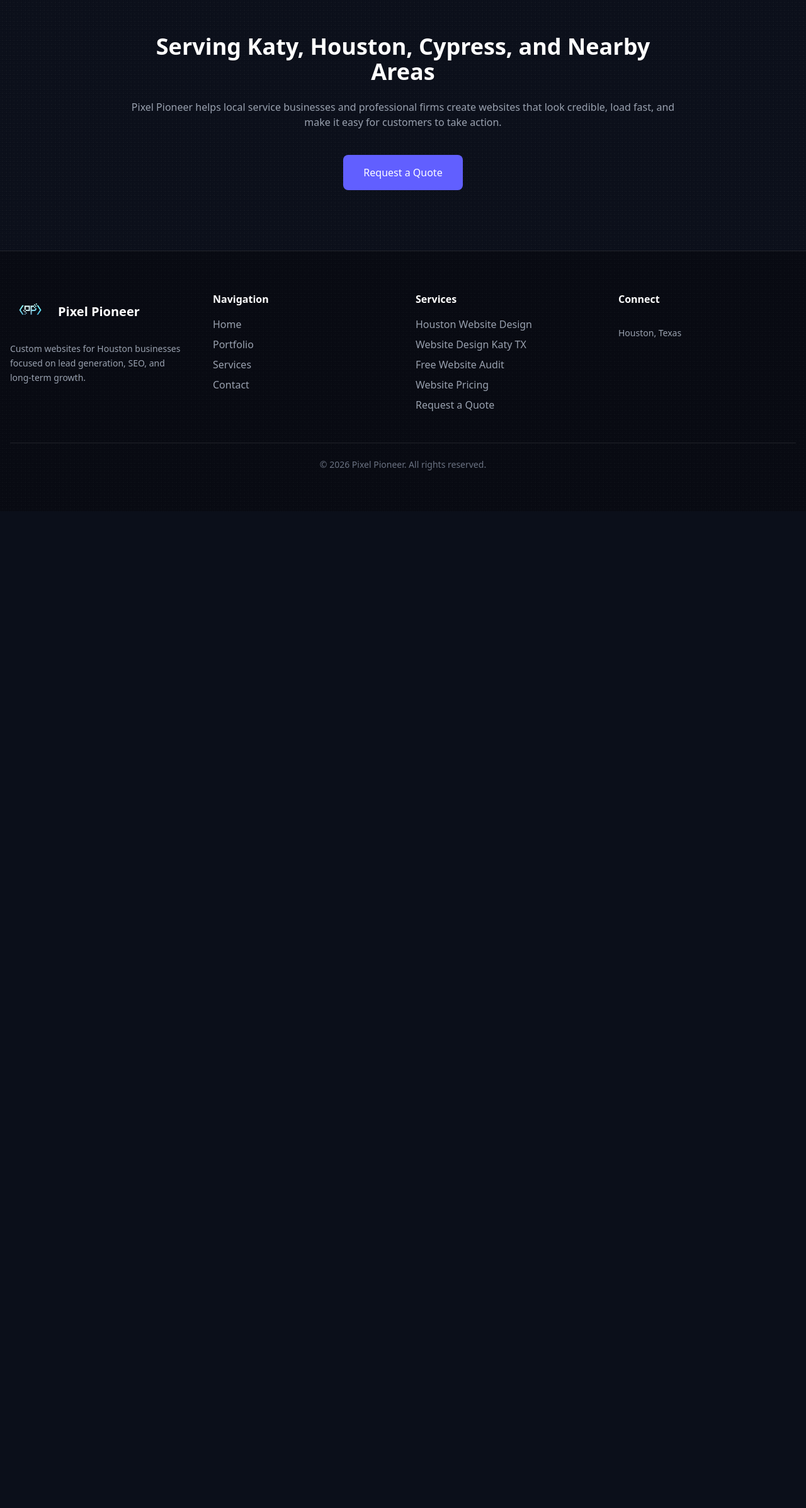
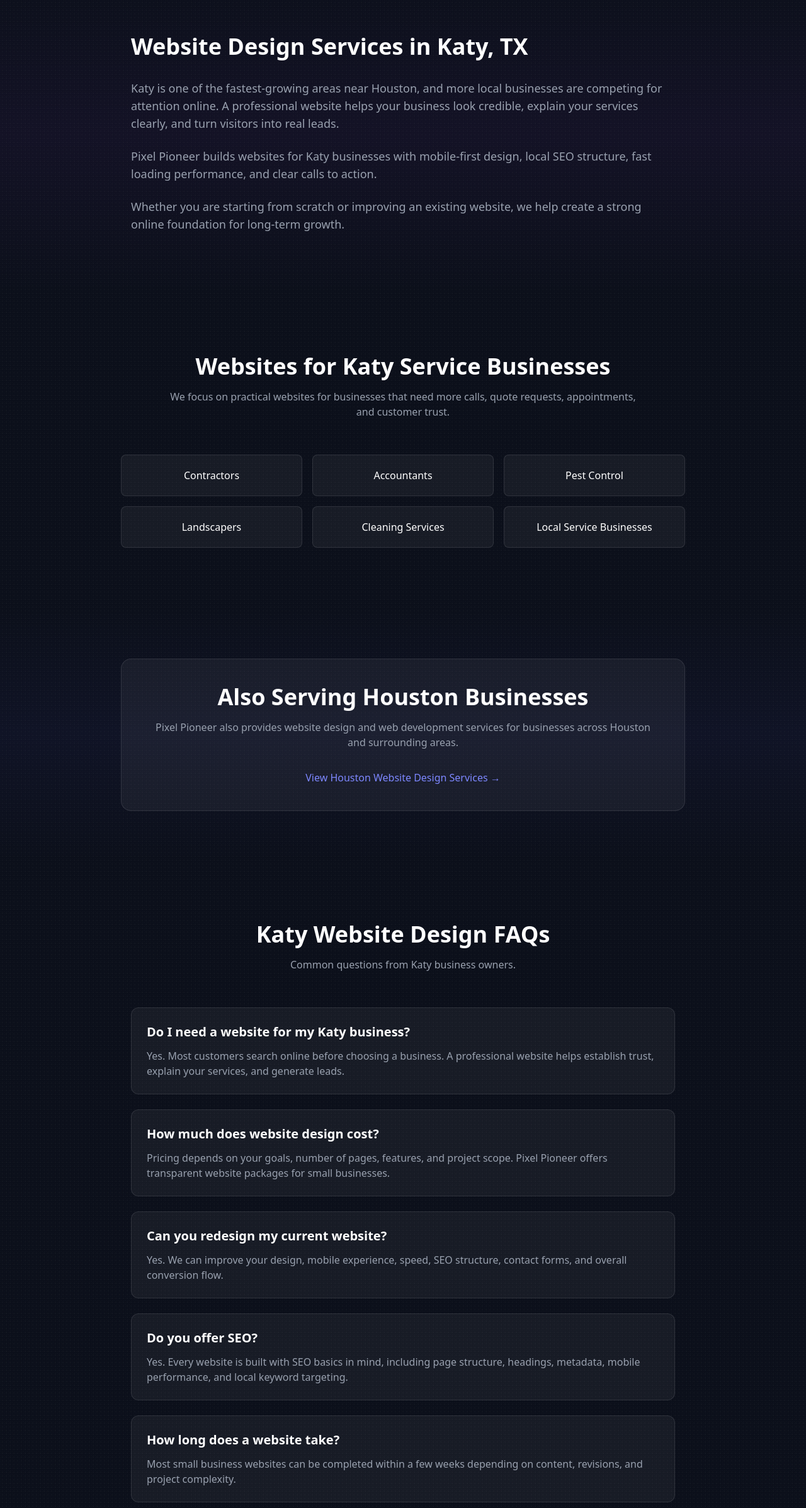
Before and after one commit to bboyd146/pixel-pioneer, a React (Vite) app: page /website-design-katy-tx in a window 1280 px wide. Shown: the part 1992-4387 px from the top of the page at 63% size. Before the commit the page ends 2804 px from the top, so only its background shows below. Built offline with nearby package versions, Linux system fonts and the light colour scheme.

Commit message:
added sections to katy page

```diff
--- a/src/pages/WebsiteDesignKaty.jsx
+++ b/src/pages/WebsiteDesignKaty.jsx
@@ -141,6 +141,142 @@ export default function WebsiteDesignKaty() {
           </AnimatedSection>
 
           <AnimatedSection>
+  <section className="py-24 bg-gradient-to-b from-transparent via-purple-500/5 to-transparent">
+    <div className="container mx-auto px-4 max-w-4xl">
+      <h2 className="text-3xl md:text-4xl font-bold mb-8">
+        Website Design Services in Katy, TX
+      </h2>
+
+      <p className="text-gray-400 text-lg mb-6">
+        Katy is one of the fastest-growing areas near Houston, and more local
+        businesses are competing for attention online. A professional website
+        helps your business look credible, explain your services clearly, and
+        turn visitors into real leads.
+      </p>
+
+      <p className="text-gray-400 text-lg mb-6">
+        Pixel Pioneer builds websites for Katy businesses with mobile-first
+        design, local SEO structure, fast loading performance, and clear calls
+        to action.
+      </p>
+
+      <p className="text-gray-400 text-lg">
+        Whether you are starting from scratch or improving an existing website,
+        we help create a strong online foundation for long-term growth.
+      </p>
+    </div>
+  </section>
+</AnimatedSection>
+
+<AnimatedSection>
+  <section className="py-24">
+    <div className="container mx-auto px-4">
+      <div className="max-w-3xl mx-auto text-center mb-14">
+        <h2 className="text-3xl md:text-4xl font-bold mb-4">
+          Websites for Katy Service Businesses
+        </h2>
+
+        <p className="text-gray-400">
+          We focus on practical websites for businesses that need more calls,
+          quote requests, appointments, and customer trust.
+        </p>
+      </div>
+
+      <div className="grid grid-cols-2 md:grid-cols-3 gap-4 max-w-4xl mx-auto">
+        {[
+          "Contractors",
+          "Accountants",
+          "Pest Control",
+          "Landscapers",
+          "Cleaning Services",
+          "Local Service Businesses",
+        ].map((industry) => (
+          <div
+            key={industry}
+            className="bg-white/5 border border-white/10 rounded-lg p-5 text-center"
+          >
+            {industry}
+          </div>
+        ))}
+      </div>
+    </div>
+  </section>
+</AnimatedSection>
+
+<AnimatedSection>
+  <section className="py-20 bg-gradient-to-b from-transparent via-indigo-500/5 to-transparent">
+    <div className="container mx-auto px-4">
+      <div className="max-w-4xl mx-auto text-center bg-white/5 border border-white/10 rounded-2xl p-10">
+        <h2 className="text-3xl md:text-4xl font-bold mb-4">
+          Also Serving Houston Businesses
+        </h2>
+
+        <p className="text-gray-400 mb-8">
+          Pixel Pioneer also provides website design and web development
+          services for businesses across Houston and surrounding areas.
+        </p>
+
+        <a
+          href="/houston-website-design"
+          className="inline-flex text-indigo-400 hover:text-indigo-300 font-medium"
+        >
+          View Houston Website Design Services →
+        </a>
+      </div>
+    </div>
+  </section>
+</AnimatedSection>
+
+<AnimatedSection>
+  <section className="py-24">
+    <div className="container mx-auto px-4 max-w-4xl">
+      <div className="text-center mb-14">
+        <h2 className="text-3xl md:text-4xl font-bold mb-4">
+          Katy Website Design FAQs
+        </h2>
+
+        <p className="text-gray-400">
+          Common questions from Katy business owners.
+        </p>
+      </div>
+
+      <div className="space-y-6">
+        {[
+          {
+            q: "Do I need a website for my Katy business?",
+            a: "Yes. Most customers search online before choosing a business. A professional website helps establish trust, explain your services, and generate leads.",
+          },
+          {
+            q: "How much does website design cost?",
+            a: "Pricing depends on your goals, number of pages, features, and project scope. Pixel Pioneer offers transparent website packages for small businesses.",
+          },
+          {
+            q: "Can you redesign my current website?",
+            a: "Yes. We can improve your design, mobile experience, speed, SEO structure, contact forms, and overall conversion flow.",
+          },
+          {
+            q: "Do you offer SEO?",
+            a: "Yes. Every website is built with SEO basics in mind, including page structure, headings, metadata, mobile performance, and local keyword targeting.",
+          },
+          {
+            q: "How long does a website take?",
+            a: "Most small business websites can be completed within a few weeks depending on content, revisions, and project complexity.",
+          },
+        ].map((faq) => (
+          <div
+            key={faq.q}
+            className="bg-white/5 border border-white/10 rounded-xl p-6"
+          >
+            <h3 className="text-xl font-bold mb-3">{faq.q}</h3>
+            <p className="text-gray-400">{faq.a}</p>
+          </div>
+        ))}
+      </div>
+    </div>
+  </section>
+</AnimatedSection>
+
+          <AnimatedSection>
             <section className="py-24">
               <div className="container mx-auto px-4 max-w-4xl text-center">
                 <h2 className="text-3xl md:text-4xl font-bold mb-6">
```
